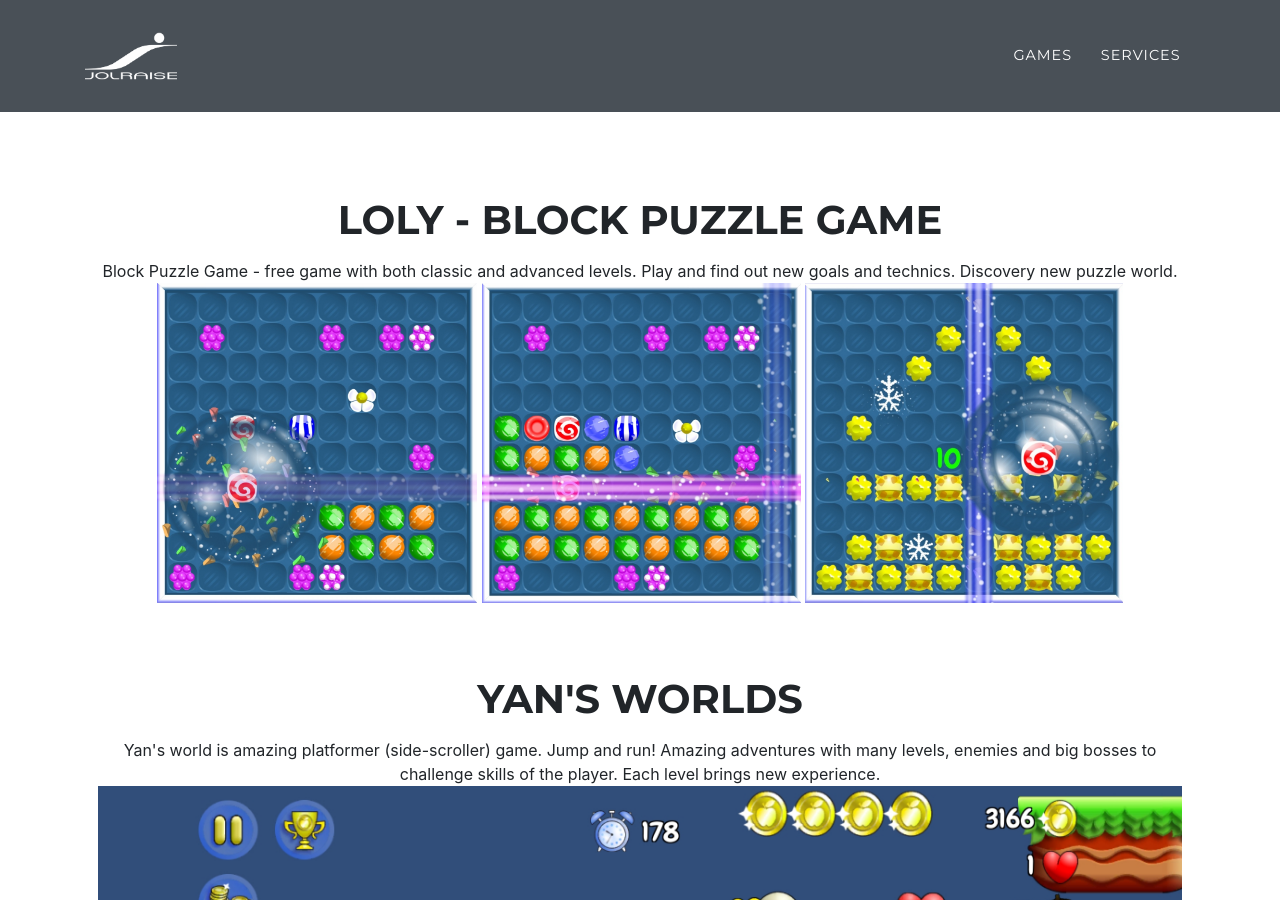
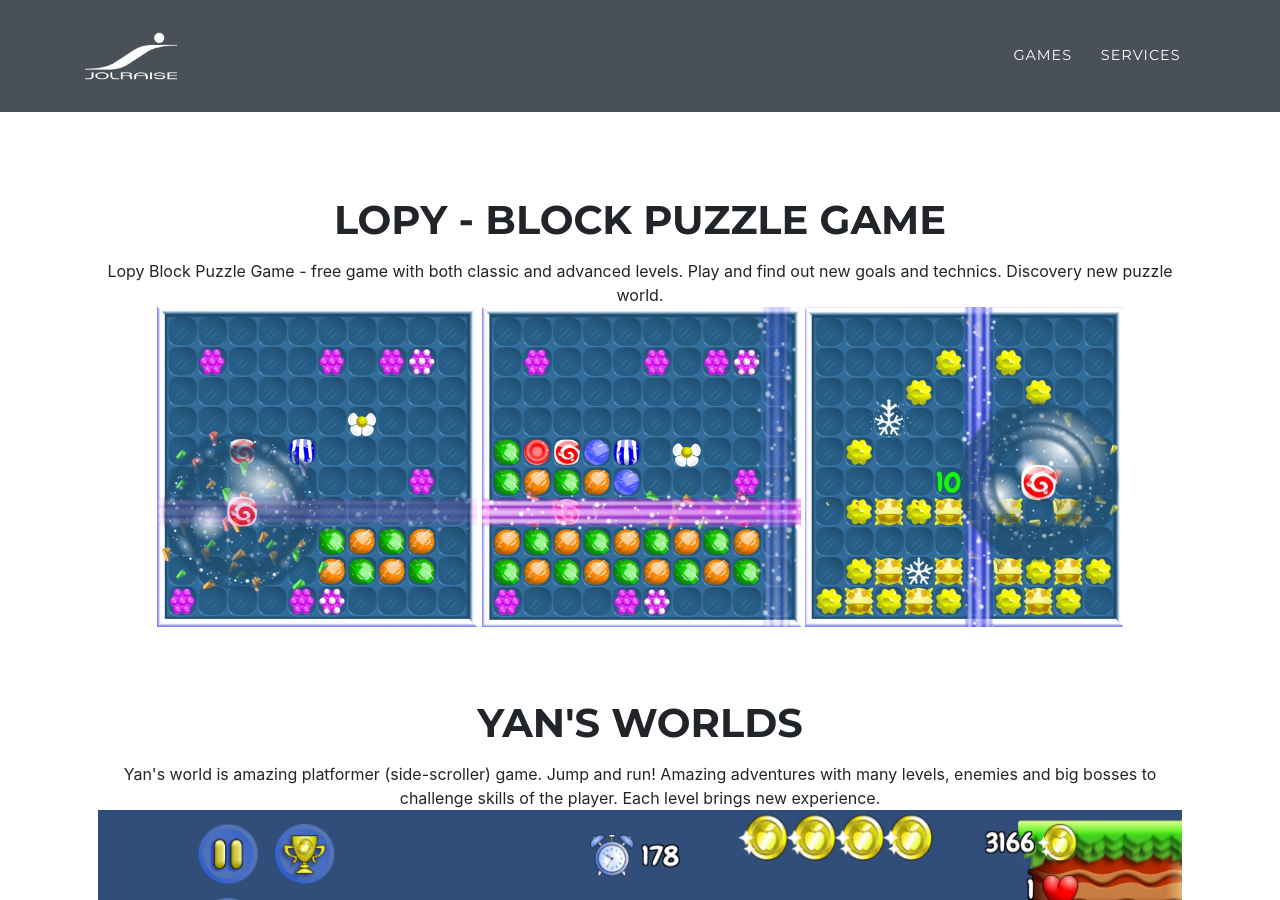
Before and after one commit to jolraise/jolraise.github.io, a Jekyll site: the page built from index.html, in a window 1280 px wide and 900 px high. Built offline with Jekyll 4.4.1, drawn with Linux system fonts in a browser that asks for light colours; some web fonts are replaced.

Commit message:
fixed typo

```diff
--- a/_includes/games.html
+++ b/_includes/games.html
@@ -2,12 +2,12 @@
 <div class="container">
     <div class="row">
         <div class="col-lg-12 text-center">
-            <h2 class="section-heading text-uppercase">Loly - Block Puzzle Game</h2>
+            <h2 class="section-heading text-uppercase">Lopy - Block Puzzle Game</h2>
         </div>
     </div>
     <div class="row">
         <div class="col-lg-12 text-center">
-            Block Puzzle Game - free game with both classic and advanced levels. Play and find out new goals and technics. Discovery new puzzle world.
+            Lopy Block Puzzle Game - free game with both classic and advanced levels. Play and find out new goals and technics. Discovery new puzzle world.
         </div>
     </div>
     <div class="row">
```
